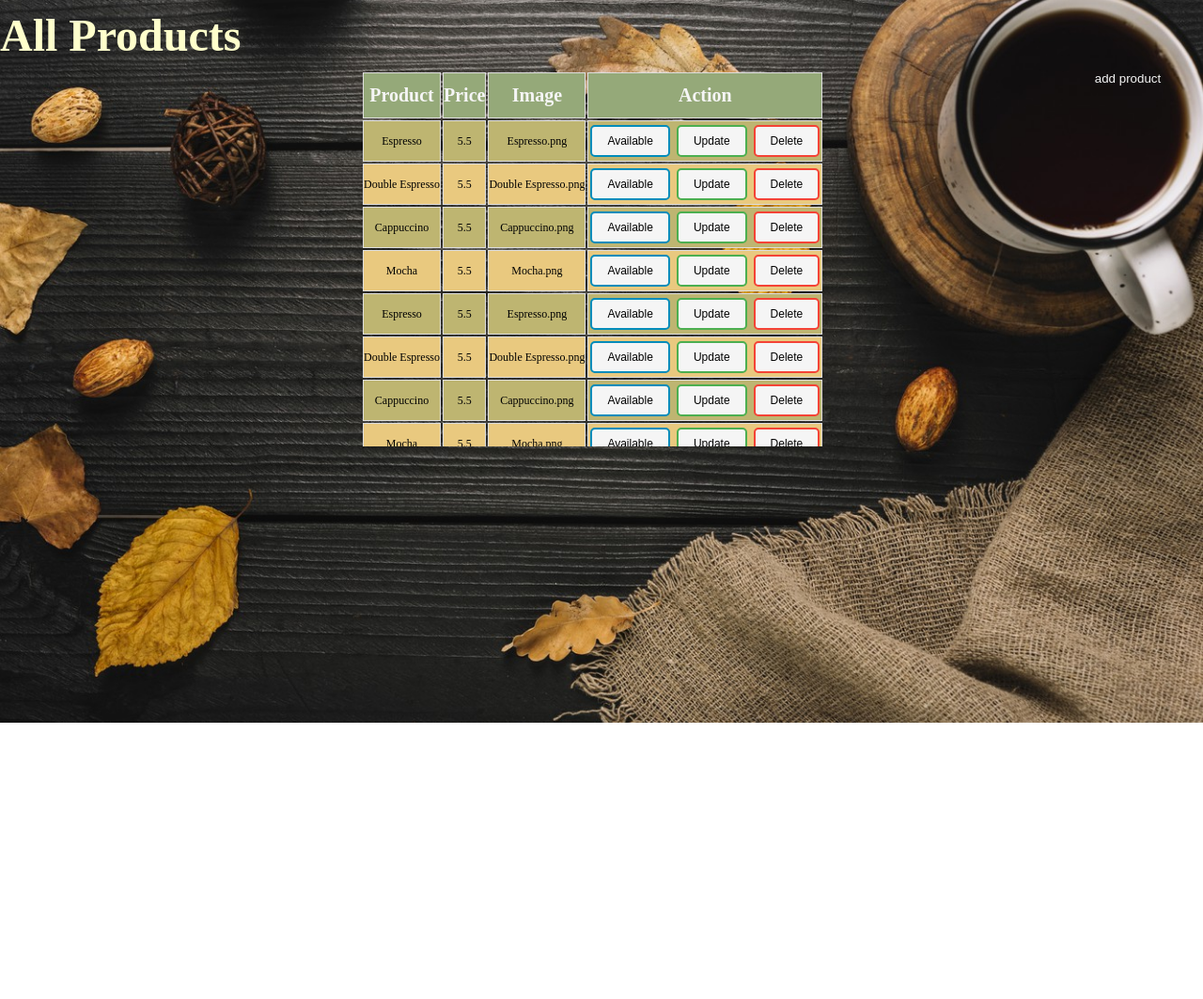
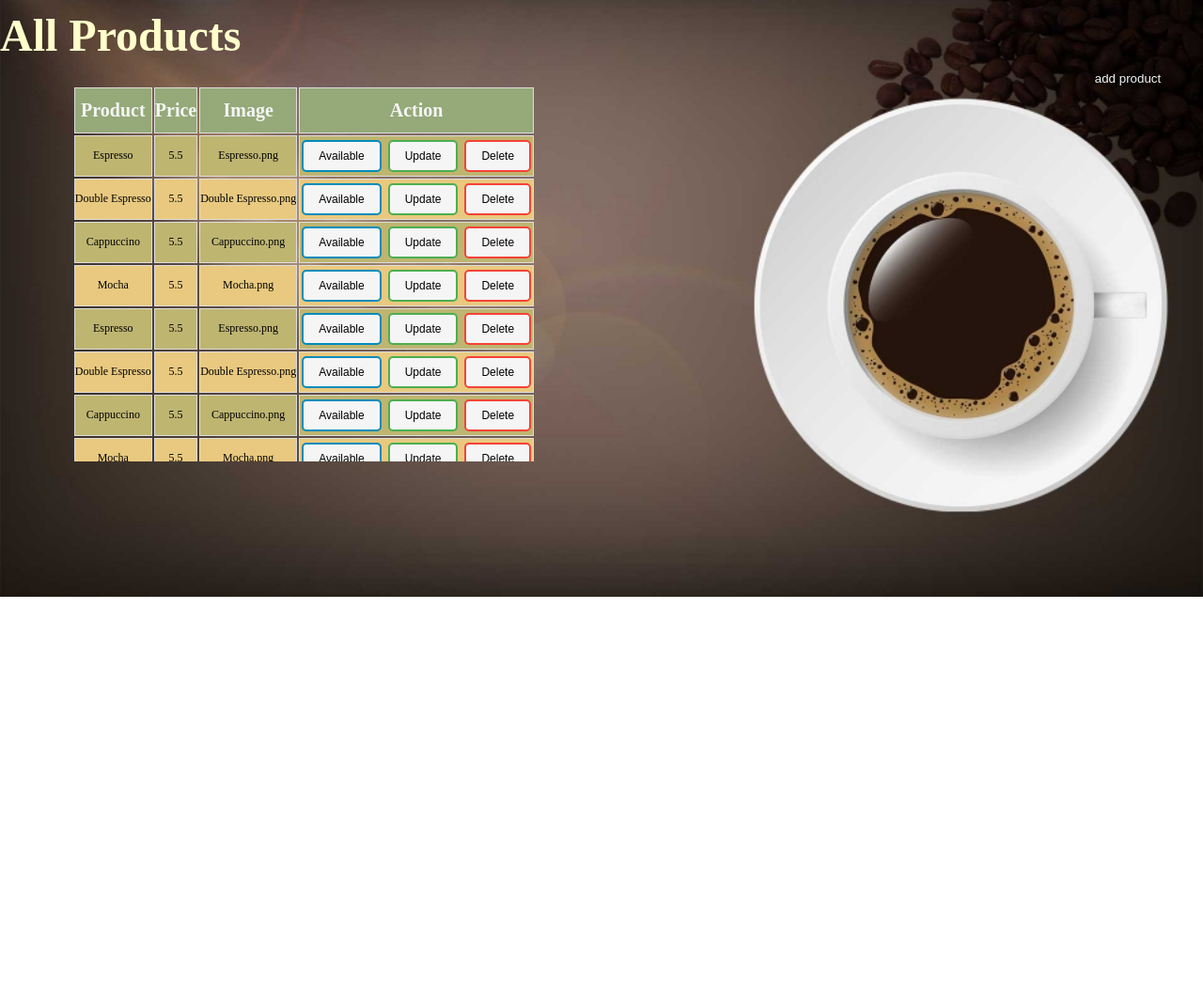
Before and after one commit to MohamadFeeshar/Cafe-php-project, a PHP site: page /displayAllProducts.php in a window 1280 px wide. Shown: the part 48-1111 px from the top of the page at 94% size. Run offline with PHP 8.4, Linux system fonts and the light colour scheme; data comes from the database, SQL or seed files in the repository; data that the repository does not hold is empty.

Commit message:
update
update all product display desgin

```diff
--- a/displayAllProducts.php
+++ b/displayAllProducts.php
@@ -27,7 +27,7 @@ $myTest=[
 
 <section >
 
-<div style="overflow:auto;height:400px;overflow-x: hidden; margin-left:30%;margin-right:30%;">
+<div style="overflow:auto;height:400px;overflow-x: hidden; margin: 2% 6%;width: 40%;">
 <table id="products">
     <tr>
     <th> Product </th>
```
Also changed, not shown: coffe.jpg.
